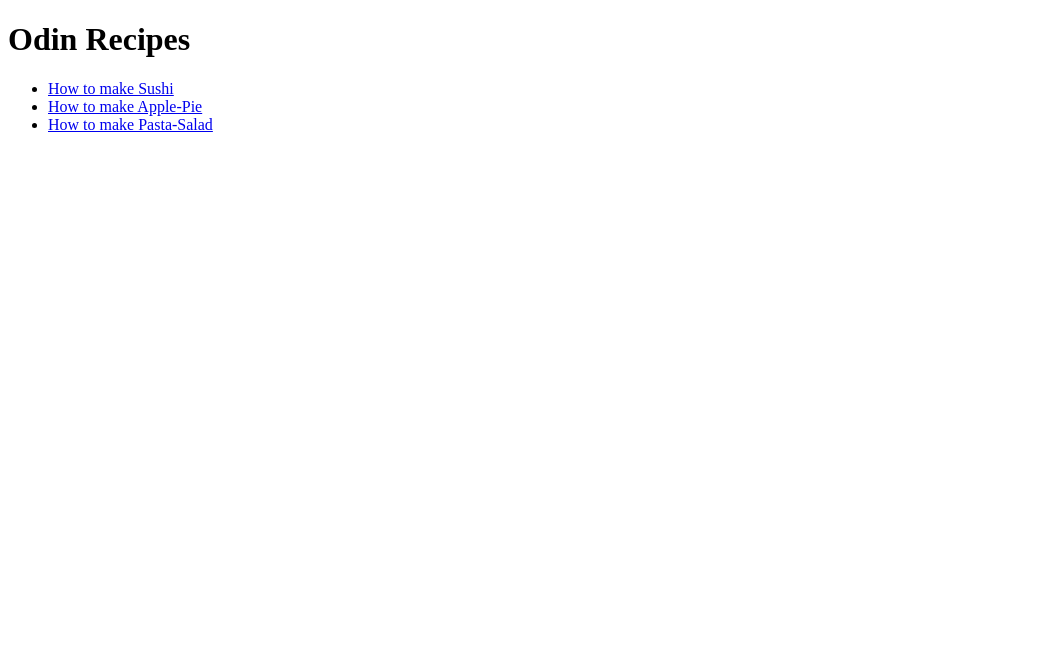
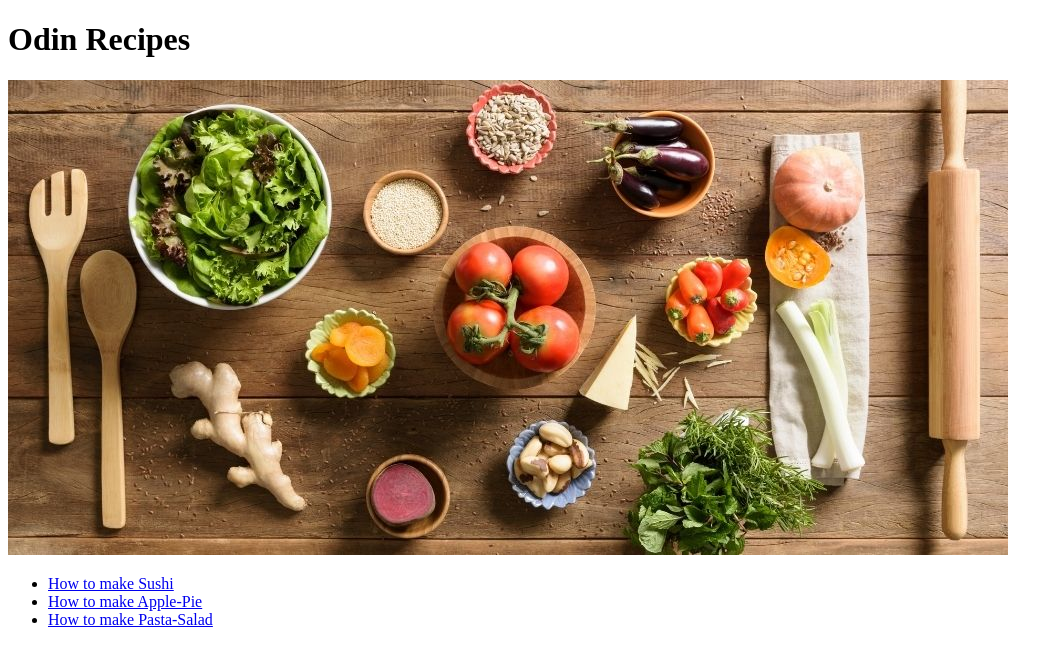
Before and after one commit to theodorhagen/odin-recipes, a plain HTML site: page index.html in a window 1280 px wide. Shown: the whole page, without its empty margins (0-1063 px from the left). Drawn offline with Linux system fonts and the light colour scheme.

Commit message:
Add ingredients.jpg to index.html

```diff
--- a/index.html
+++ b/index.html
@@ -7,6 +7,7 @@
 </head>
 <body>
     <h1>Odin Recipes</h1>
+    <img src="./ingredients.jpg" alt="A couple of ingredients in bowls">
     <ul>
         <li><a href="./recipes/sushi.html">How to make Sushi</a></li>
         <li><a href="./recipes/apple-pie.html">How to make Apple-Pie</a></li>
```
Also changed, not shown: ingredients.jpg (added).
